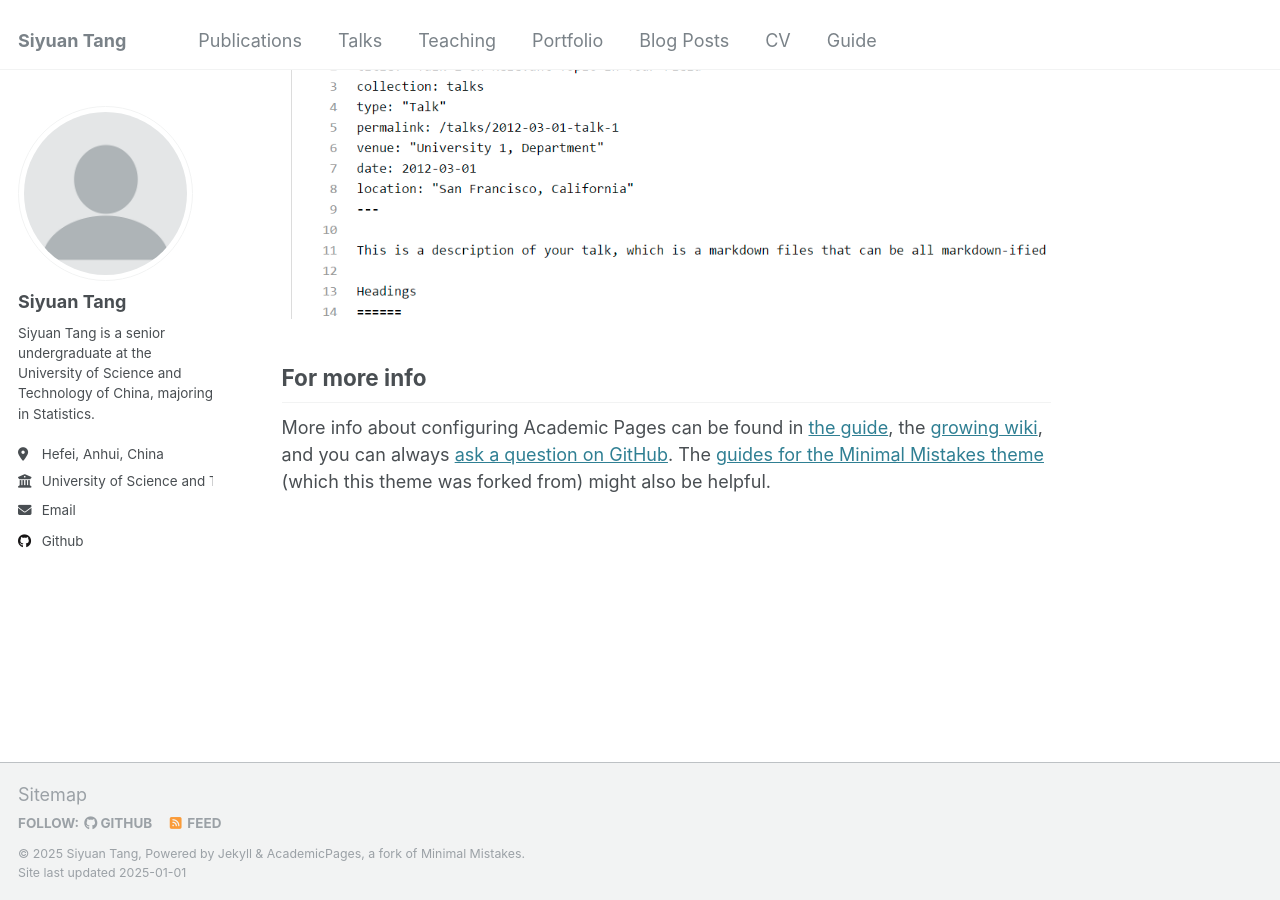
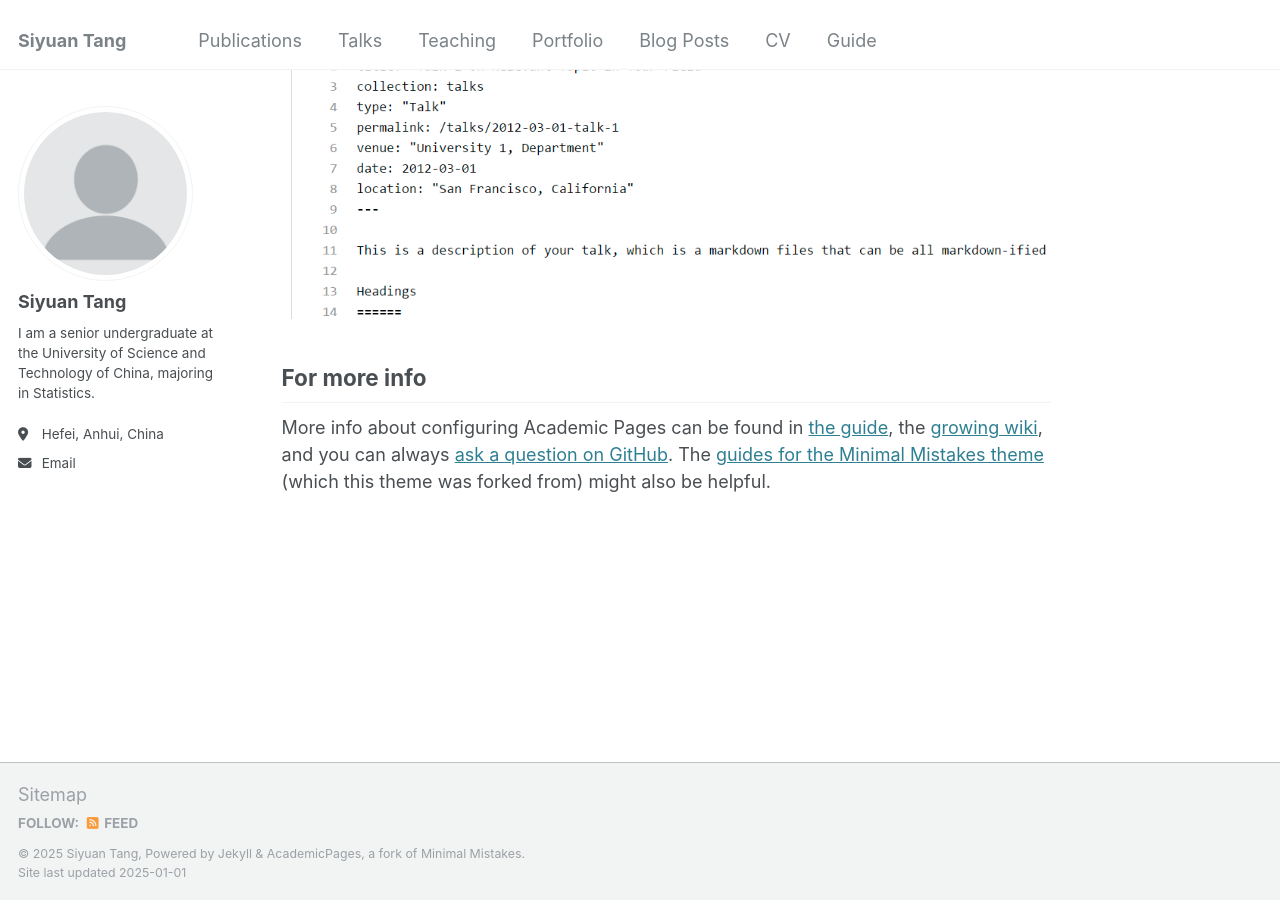
Before and after one commit to jacktangsy/jacktangsy.github.io, a Jekyll site: the page built from _pages/about.md, in a window 1280 px wide and 900 px high, scrolled down 2643 px. Built offline with Jekyll 4.4.1, drawn with Linux system fonts in a browser that asks for light colours.

Commit message:
_config.yml

```diff
--- a/_config.yml
+++ b/_config.yml
@@ -24,9 +24,9 @@ author:
   avatar           : "profile.png"
   name             : "Siyuan Tang"
   pronouns         : # example: "she/her"
-  bio              : "Siyuan Tang is a senior undergraduate at the University of Science and Technology of China, majoring in Statistics."
+  bio              : "I am a senior undergraduate at the University of Science and Technology of China, majoring in Statistics."
   location         : "Hefei, Anhui, China"
-  employer         : "University of Science and Technology of China"
+  employer         : # "University of Science and Technology of China"
   uri              : # URL
   email            : "tang211061@mail.ustc.edu.cn"
 
@@ -44,7 +44,7 @@ author:
   bitbucket        : # Username - Update with your username on the site
   codepen          : # Username
   dribbble         : # Username
-  github           : "academicpages"
+  github           : # "academicpages"
   kaggle           : # Username
   stackoverflow    : # User number or user number and name (i.e., use "1" or "1/jeff-atwood")
 
```
